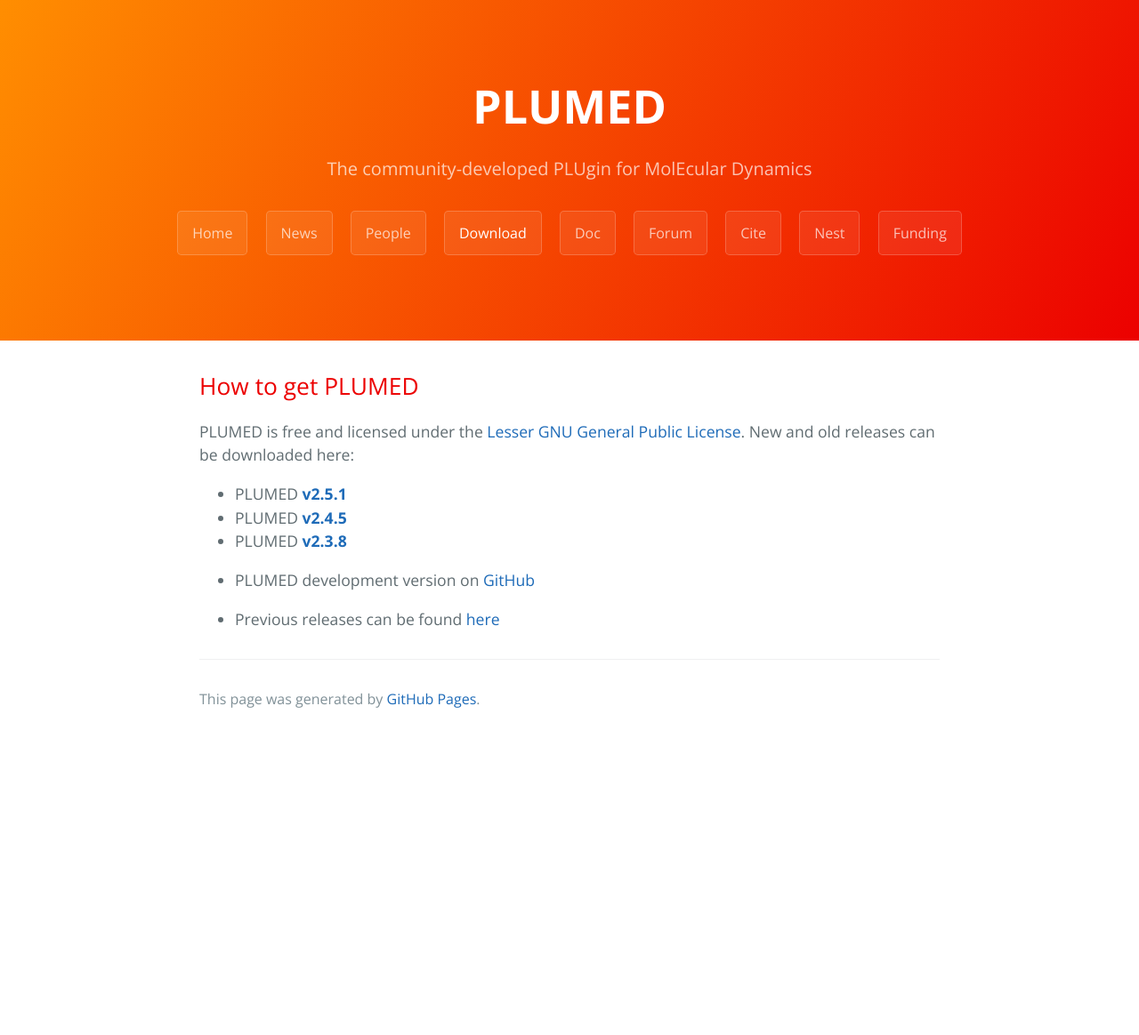
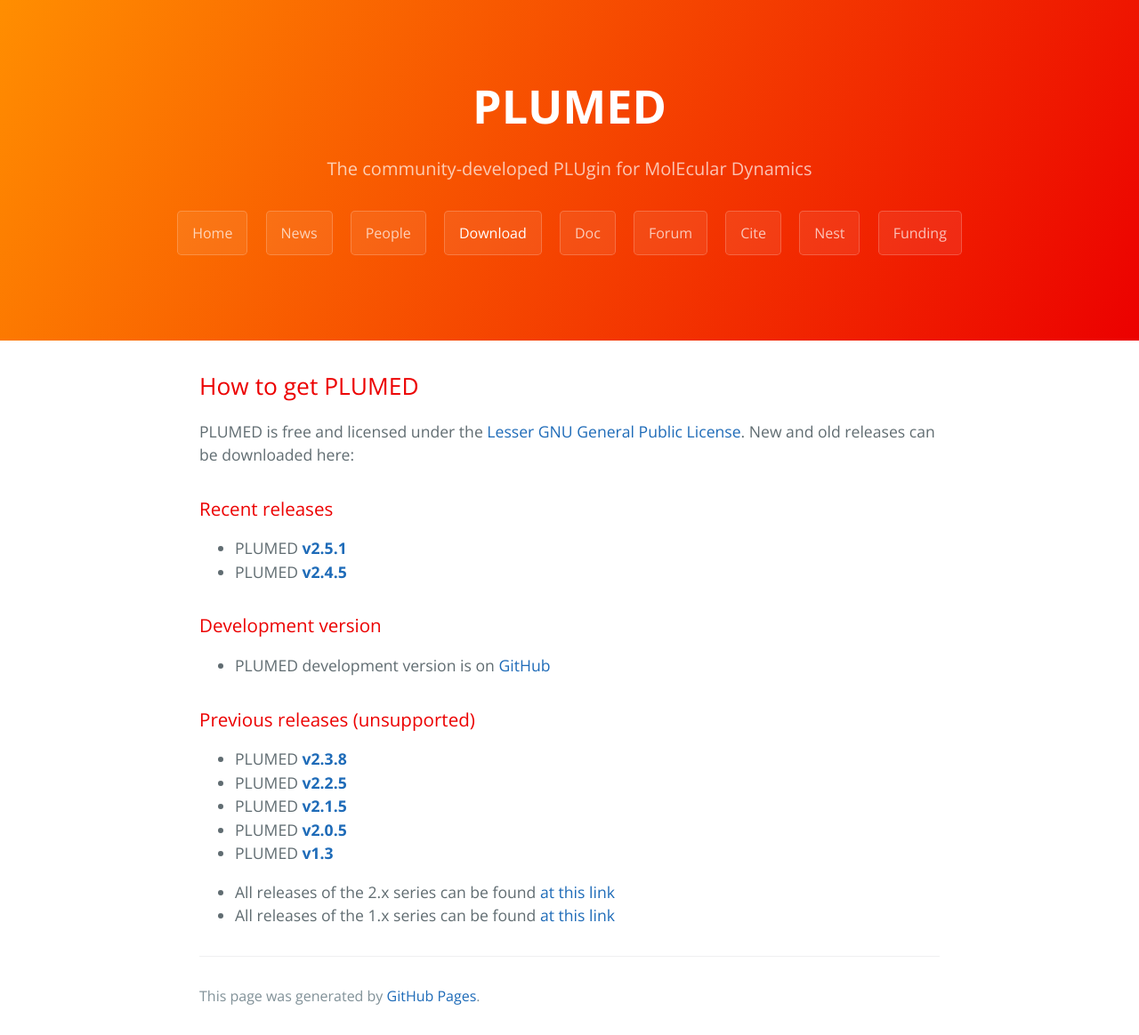
Before and after one commit to plumed/plumed.github.io, a Jekyll site: the page built from download.md, in a window 1280 px wide. Shown: the whole page at 89% size. Built offline with Jekyll 4.4.1, drawn with Linux system fonts in a browser that asks for light colours; our own code applies the rules of GitHub Pages for plain Markdown files; the repository's description, which GitHub fills in, is left out; before the commit the page ends 900 px from its top, so only the background shows below that.

Commit message:
Update download.md
@maxbonomi

```diff
--- a/download.md
+++ b/download.md
@@ -3,10 +3,21 @@ How to get PLUMED
 PLUMED is free and licensed under the [Lesser GNU General Public License](http://www.gnu.org/licenses/lgpl-3.0.en.html).
 New and old releases can be downloaded here:
 
-* PLUMED [**v2.5.1**](https://drive.google.com/file/d/1So2SnPxu5_yn7K8T4WuQjKMmAOBcChe5/view?usp=drive_web)
-* PLUMED [**v2.4.5**](https://drive.google.com/file/d/1XX_fSOy4ogxBlAmg2iyZdNu3oGlBEubm/view?usp=drive_web)
-* PLUMED [**v2.3.8**](https://drive.google.com/file/d/19NHg7zf00iFgHyUqNaobEbXdR_V2sqsT/view?usp=drive_web)
+### Recent releases
 
-* PLUMED development version on [GitHub](http://github.com/plumed/plumed2)
+* PLUMED [**v2.5.1**](https://github.com/plumed/plumed2/releases/tag/v2.5.1)
+* PLUMED [**v2.4.5**](https://github.com/plumed/plumed2/releases/tag/v2.4.5)
 
-* Previous releases can be found [here](https://drive.google.com/drive/folders/0BwSy_pKU_ogWZnNGSjQ1V203bWM)
+### Development version
+* PLUMED development version is on [GitHub](http://github.com/plumed/plumed2)
+
+### Previous releases (unsupported)
+
+* PLUMED [**v2.3.8**](https://github.com/plumed/plumed2/releases/tag/v2.3.8)
+* PLUMED [**v2.2.5**](https://github.com/plumed/plumed2/releases/tag/v2.2.5)
+* PLUMED [**v2.1.5**](https://github.com/plumed/plumed2/releases/tag/v2.1.5)
+* PLUMED [**v2.0.5**](https://github.com/plumed/plumed2/releases/tag/v2.0.5)
+* PLUMED [**v1.3**](https://github.com/plumed/old-releases/blob/master/PLUMED-1.3.0.tgz)
+
+* All releases of the 2.x series can be found [at this link](https://github.com/plumed/plumed2/releases)
+* All releases of the 1.x series can be found [at this link](https://github.com/plumed/old-releases)
```
